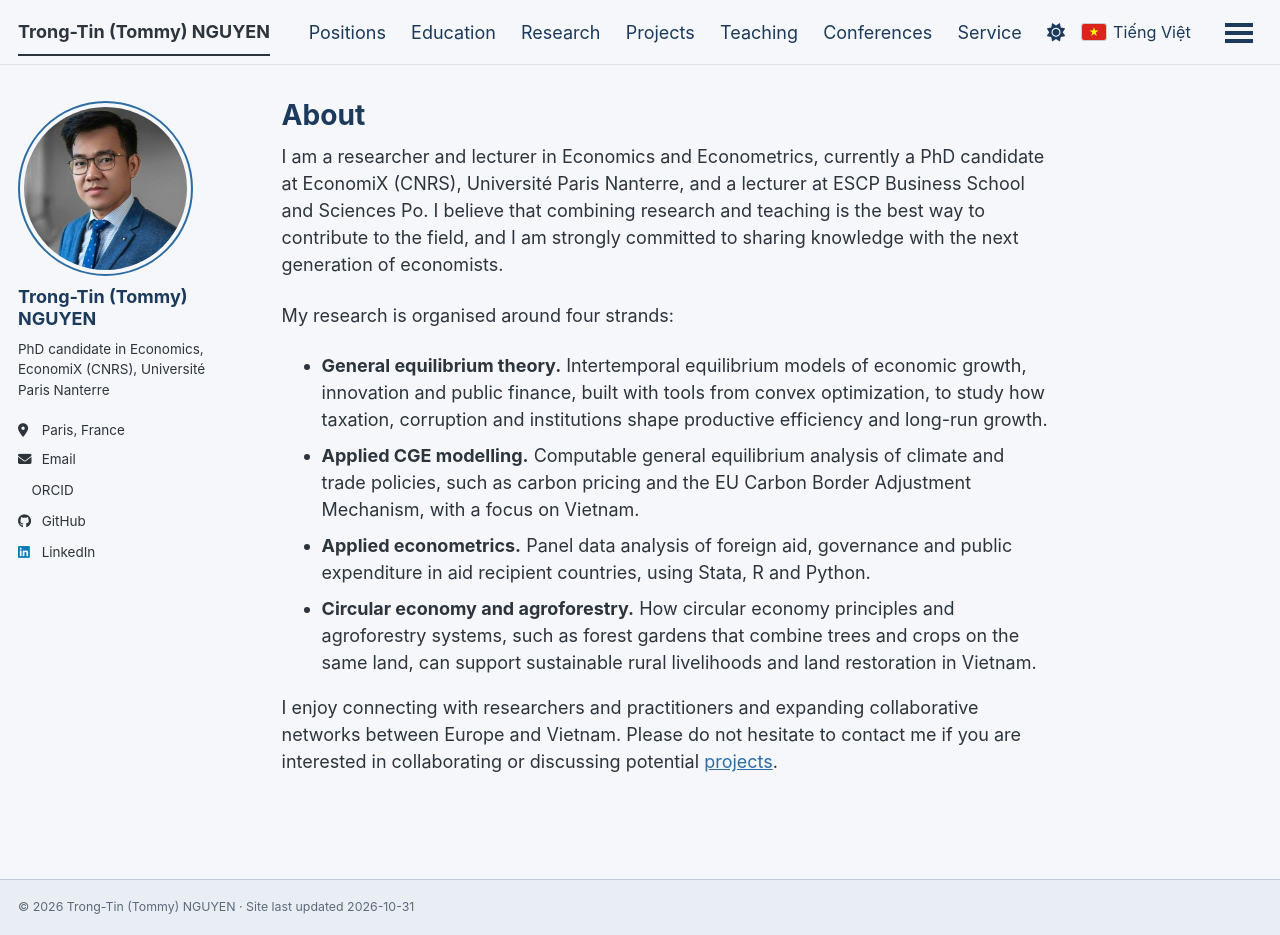
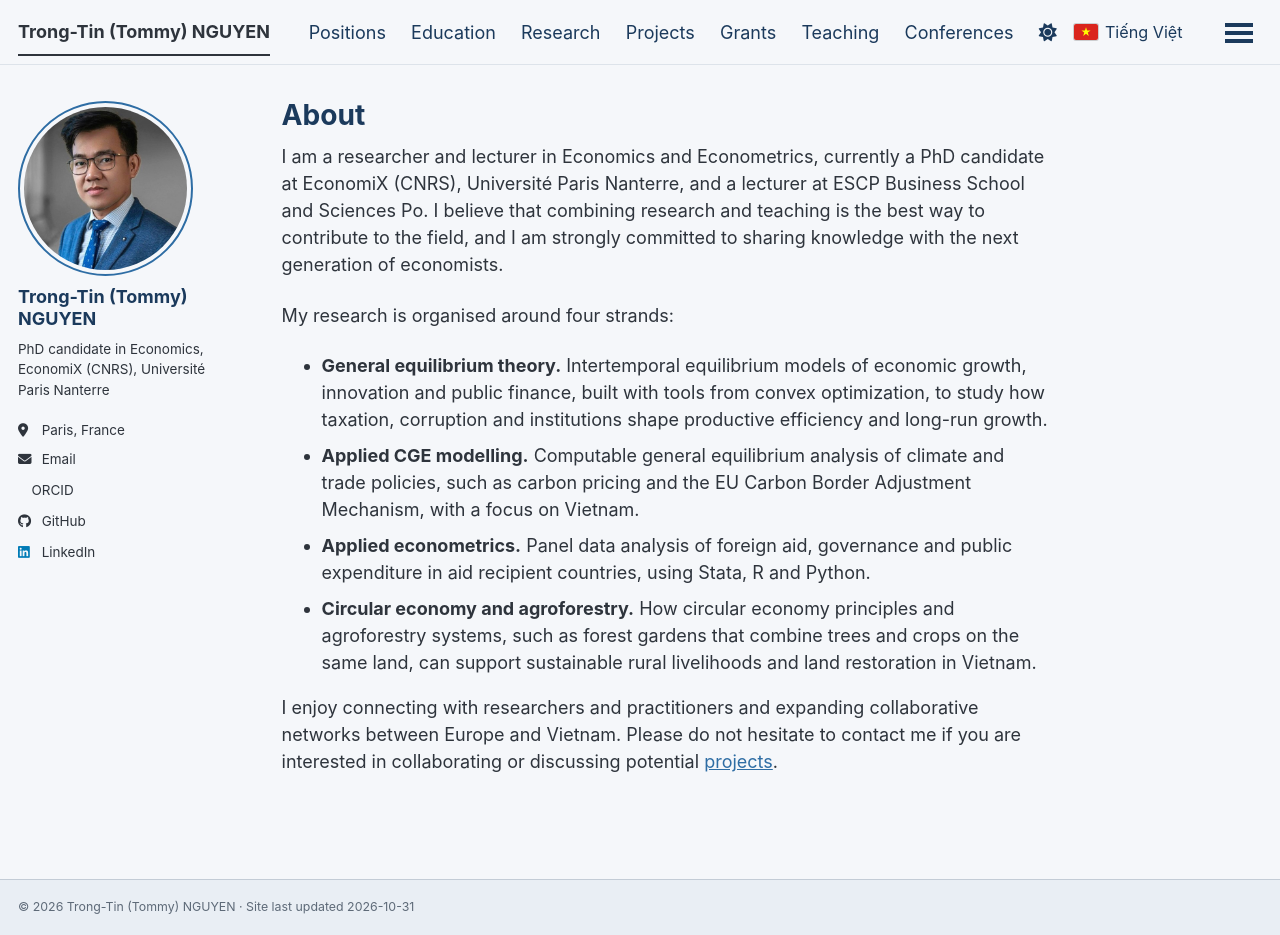
Before and after one commit to trongtin142/trongtin142.github.io, a Jekyll site: the page built from _pages/about.md, in a window 1280 px wide and 935 px high. Built offline with Jekyll 4.4.1, drawn with Linux system fonts in a browser that asks for light colours; a script bundle is joined from its source files by our own code; a style sheet for code colours, icons or effects is not loaded.

Commit message:
Add Grants tab to the menu (EN and VI)

```diff
--- a/_data/navigation.yml
+++ b/_data/navigation.yml
@@ -13,6 +13,9 @@ main:
 
   - title: "Projects"
     url: /projects/
+
+  - title: "Grants"
+    url: /grants/
 
   - title: "Teaching"
     url: /teaching/
@@ -43,6 +46,9 @@ vi:
   - title: "Dự án"
     url: /vi/projects/
 
+  - title: "Tài trợ"
+    url: /vi/grants/
+
   - title: "Giảng dạy"
     url: /vi/teaching/
 
```
